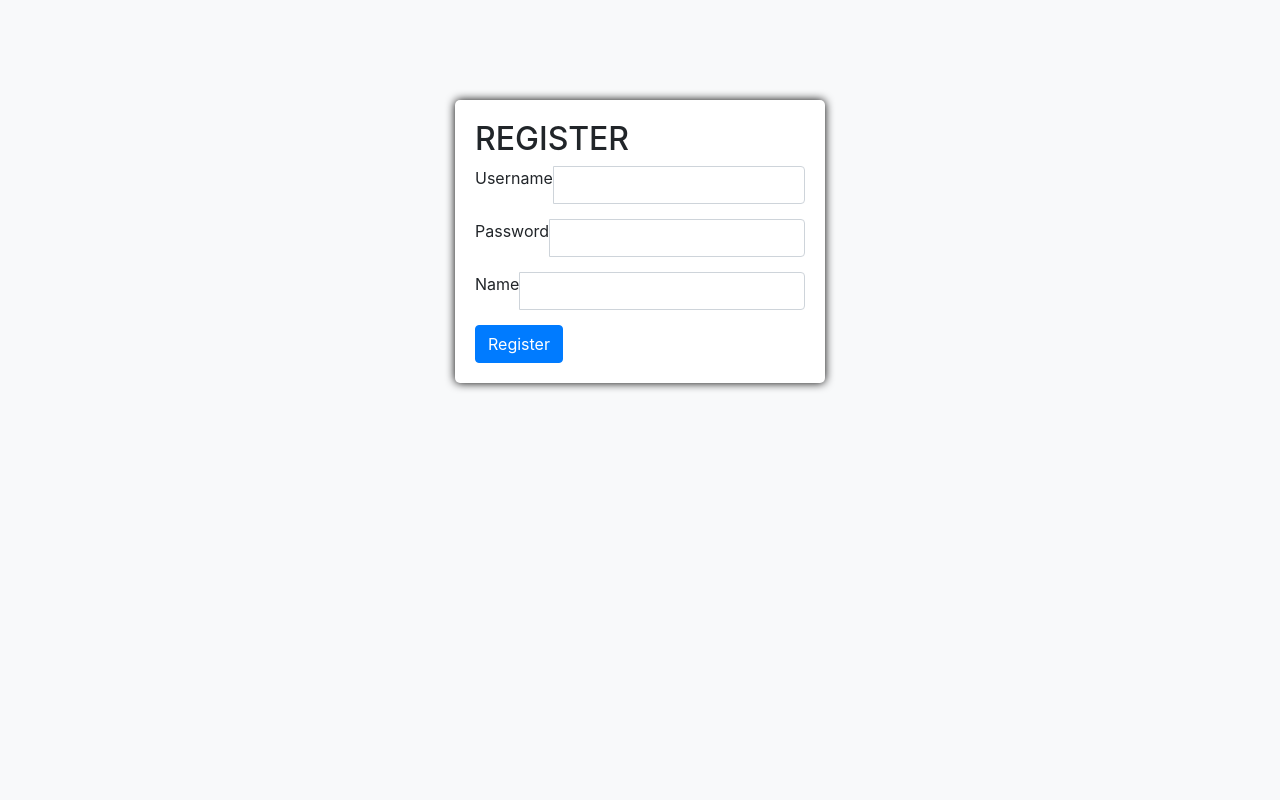
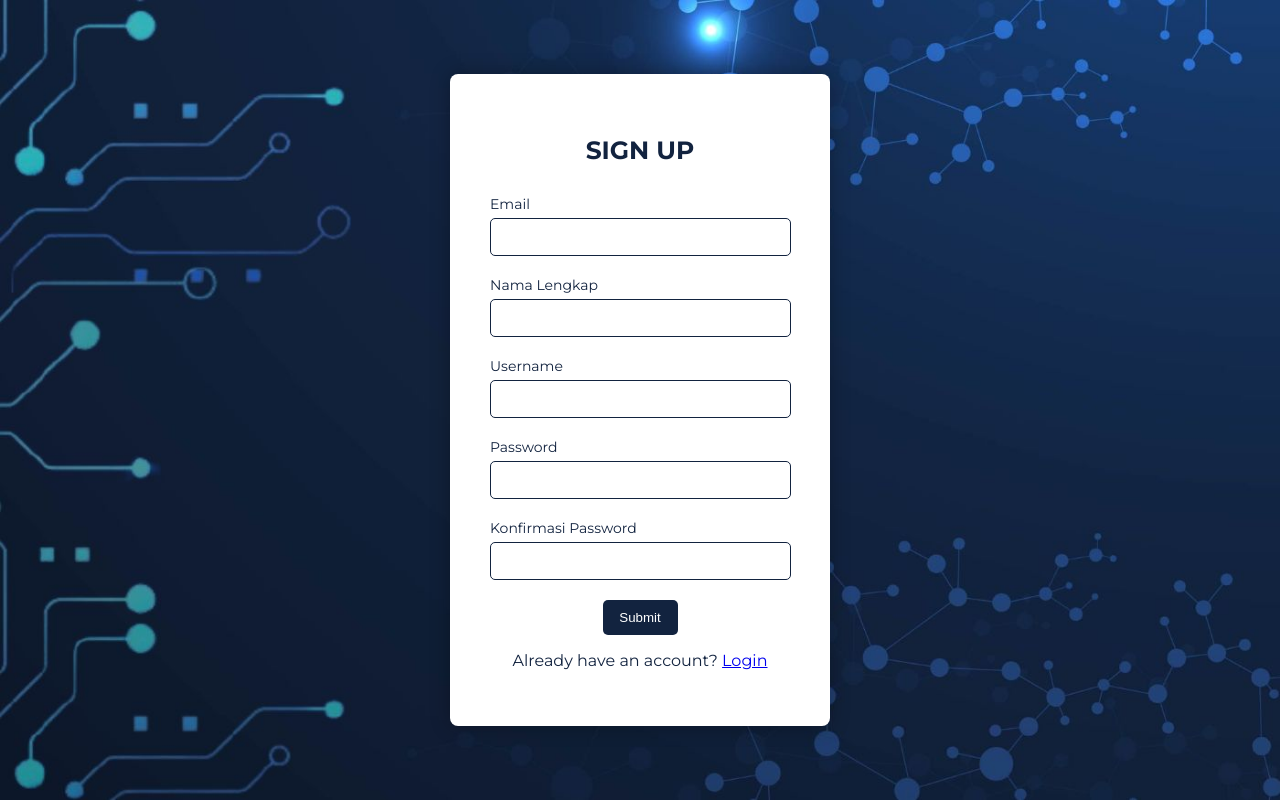
Before and after one commit to safinaa351/PBLKEL5, a Flask app: page /registrasi in a window 1280 px wide. Run offline with Flask 3, Linux system fonts and the light colour scheme; parts of the project's set-up code (start-up, migrations or seed data) failed here and were passed over; some libraries are stand-ins or nearby versions.

Commit message:
touch up sign up page

```diff
--- a/login.py
+++ b/login.py
@@ -1,4 +1,4 @@
-from flask import Flask, render_template, request, redirect, url_for, session, flash
+from flask import Flask, render_template, request, redirect, url_for, session, flash, make_response
 from flask_sqlalchemy import SQLAlchemy
 from werkzeug.security import generate_password_hash, check_password_hash
 
@@ -11,6 +11,7 @@
 
 class User(db.Model):
     id = db.Column(db.Integer, primary_key=True)
+    email = db.Column(db.String(50), nullable=False)
     nama = db.Column(db.String(50), nullable=False)
     username = db.Column(db.String(50), unique=True, nullable=False)
     password = db.Column(db.String(256), nullable=False)
@@ -22,7 +23,9 @@
 @app.route('/admin')
 def admin():
     if 'logged_in' in session:
-        return render_template('adminpage.html')
+        response = make_response(render_template('adminpage.html'))
+        response.headers['Cache-Control'] = 'no-store, no-cache, must-revalidate, max-age=0'
+        return response
     flash('Login terlebih dahulu', 'danger')
     return redirect(url_for('login'))
 
@@ -30,17 +33,22 @@
 @app.route('/registrasi', methods=['GET', 'POST'])
 def registrasi():
     if request.method == 'POST':
+        email = request.form['email']
+        nama = request.form["nama"]
         username = request.form["username"]
         password = request.form["password"]
-        nama = request.form["nama"]
+        confirm_password = request.form['confirm-password']
 
         user = User.query.filter_by(username=username).first()
-        if user is None:
-            new_user = User(nama=nama, username=username, password=generate_password_hash(password))
+        if user is None and password == confirm_password:
+            new_user = User(email=email, nama=nama, username=username, password=generate_password_hash(password))
             db.session.add(new_user)
             db.session.commit()
             flash("Registrasi Berhasil, Silahkan Log in", 'success')
             return redirect(url_for('login'))
+        elif password != confirm_password:
+             flash("Password dan konfirmasi password tidak cocok", 'error')
+             return redirect(url_for('registrasi'))
         else:
             flash("Username sudah ada", "danger")
     return render_template('registerpage.html')
--- a/templates/registerpage.html
+++ b/templates/registerpage.html
@@ -1,75 +1,55 @@
 <!DOCTYPE html>
 <html lang="en">
   <head>
-  <meta charset="UTF-8">
-  <meta name="viewport" content="width=device-width, initial-scale=1.0">
-  <title>Register</title>
-  <!-- Include Bootstrap CSS (you need to have this file in your project) -->
-  <link rel="stylesheet" href="/static/css/bootstrap.min.css">
-  <!-- Add your custom styles here if needed -->
-  <style>
-    body {
-      background-color: #f8f9fa;
-    }
-    .container {
-      max-width: 400px;
-      margin: 0 auto;
-      margin-top: 100px;
-    }
-    .register-box {
-      background-color: #ffffff;
-      padding: 20px;
-      border-radius: 5px;
-      box-shadow: 0px 0px 10px 0px #000000;
-    }
-    .input-group {
-      margin-bottom: 15px;
-    }
-    label {
-      display: block;
-      margin-bottom: 5px;
-    }
-    input {
-      width: 100%;
-      padding: 8px;
-      box-sizing: border-box;
-    }
-    button {
-      background-color: #007bff;
-      color: #ffffff;
-      padding: 10px;
-      border: none;
-      border-radius: 5px;
-      cursor: pointer;
-    }
-    button:hover {
-      background-color: #0056b3;
-    }
-  </style>
+    <meta charset="UTF-8" />
+    <meta name="viewport" content="width=device-width, initial-scale=1.0" />
+    <title>Sign Up</title>
+    <link rel="stylesheet" href="/static/css/login.css" />
+    <!-- Link untuk font Montserrat -->
+    <link
+      href="https://fonts.googleapis.com/css2?family=Montserrat:wght@400;700&display=swap"
+      rel="stylesheet"
+    />
   </head>
   <body>
     <div class="container">
-    <div class="register-box">
-      <h2>REGISTER</h2>
-      <form class="register-form" method="POST" action="/registrasi">
+      <div class="login-box">
+        <h2>SIGN UP</h2>
+        {% with messages = get_flashed_messages(with_categories=true) %}
+          {% if messages %}
+              <div id="error-message" style="color: red;">{{ messages[0][1] }}</div>
+          {% endif %}
+        {% endwith %}
+        <form
+          class="login-form"
+          method="POST"
+          action="/registrasi"
+          >
+          <div class="input-group">
+            <label for="email">Email</label>
+            <input type="email" id="email" name="email" required/>
+          </div>
+          <div class="input-group">
+            <label for="nama">Nama Lengkap</label>
+            <input type="text" id="nama" name="nama" required/>
+          </div>
+          <div class="input-group">
             <div class="input-group">
               <label for="username">Username</label>
-          <input type="text" id="username" name="username" class="form-control" required>
+              <input type="text" id="username" name="username" required/>
+            </div>
+            <label for="password">Password</label>
+            <input type="password" id="password" name="password" required/>
           </div>
           <div class="input-group">
-          <label for="password">Password</label>
-          <input type="password" id="password" name="password" class="form-control" required>
+            <label for="password">Konfirmasi Password</label>
+            <input type="password" id="confirm-password" name="confirm-password" required/>
           </div>
-        <div class="input-group">
-          <label for="name">Name</label>
-          <input type="text" id="nama" name="nama" class="form-control" required>
-        </div>
-        <button type="submit" class="btn btn-primary">Register</button>
+          <button type="submit">Submit</button>
         </form>
+        <p>Already have an account? <a href="/login">Login</a></p>
       </div>
     </div>
-
-  <!-- Include Bootstrap JS and any other scripts here if needed -->
-  <script src="/static/js/bootstrap.min.js"></script>
+    <script src="/static/js/login.js"></script>
   </body>
 </html>
```
Lines whose indentation alone changed are shown as unchanged.
